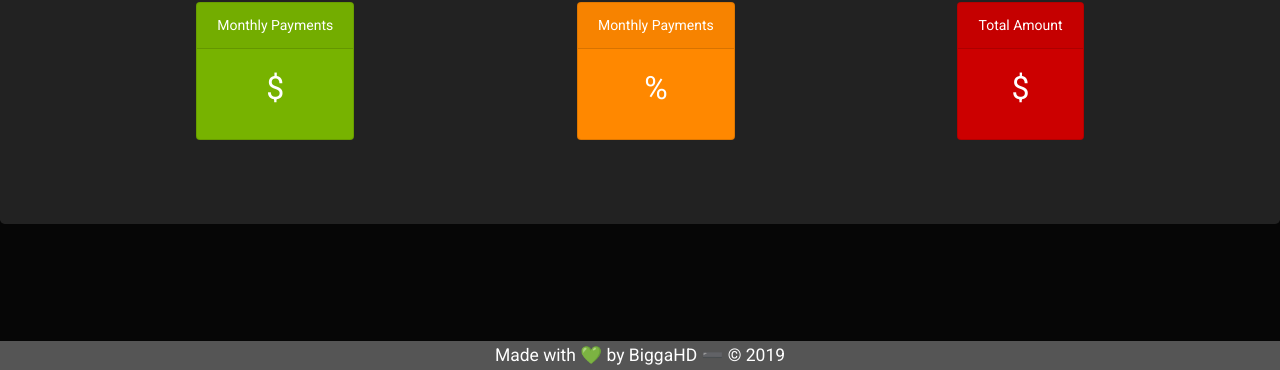
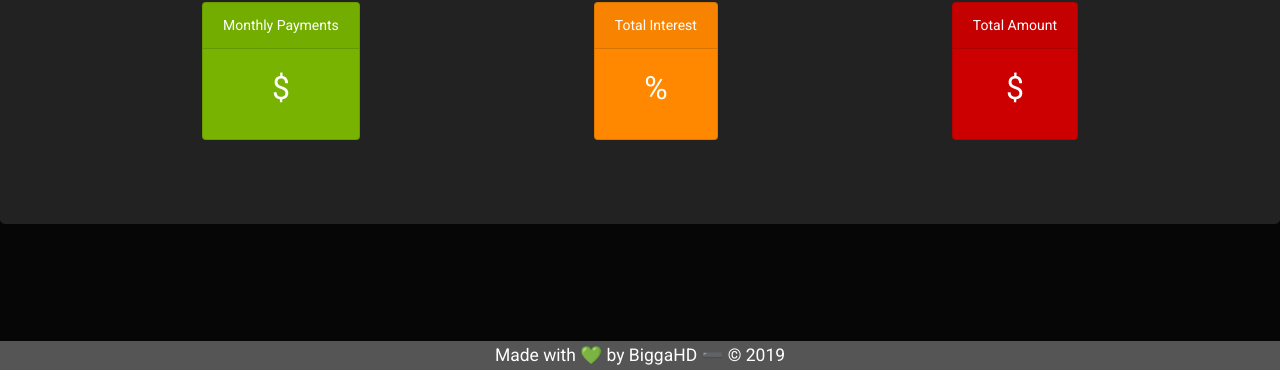
Before and after one commit to dzenis-h/Loan-Calculator-2.0, a plain HTML site: page index.html in a window 1280 px wide. Shown: the part 430-800 px from the top of the page. Drawn offline with Linux system fonts and the light colour scheme.

Commit message:
fixed a typo

```diff
--- a/index.html
+++ b/index.html
@@ -127,7 +127,7 @@
                 </div>
 
                 <div class="card text-white bg-warning m-auto">
-                    <div class="card-header">Monthly Payments</div>
+                    <div class="card-header">Total Interest</div>
                     <div class="card-body">
                       <h4 class="card-title"
                           id="interest">%</h4>
```
